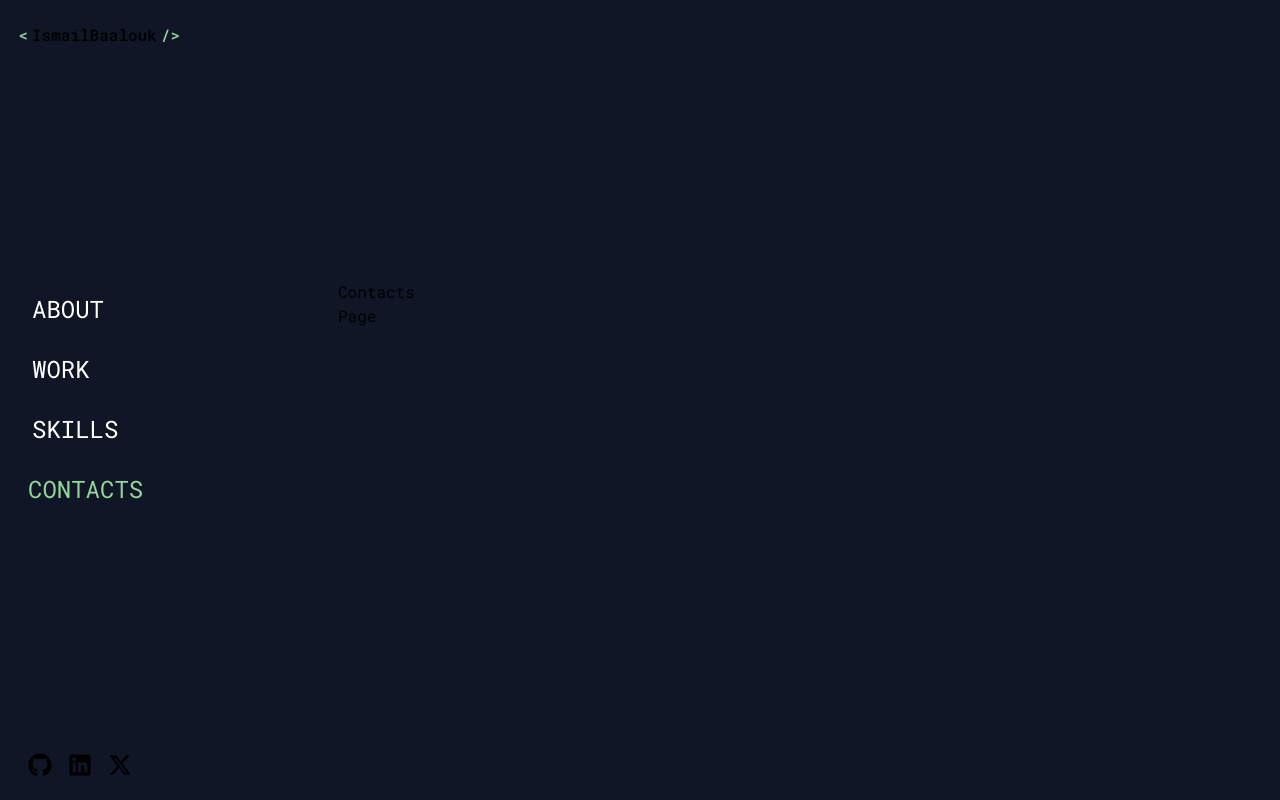
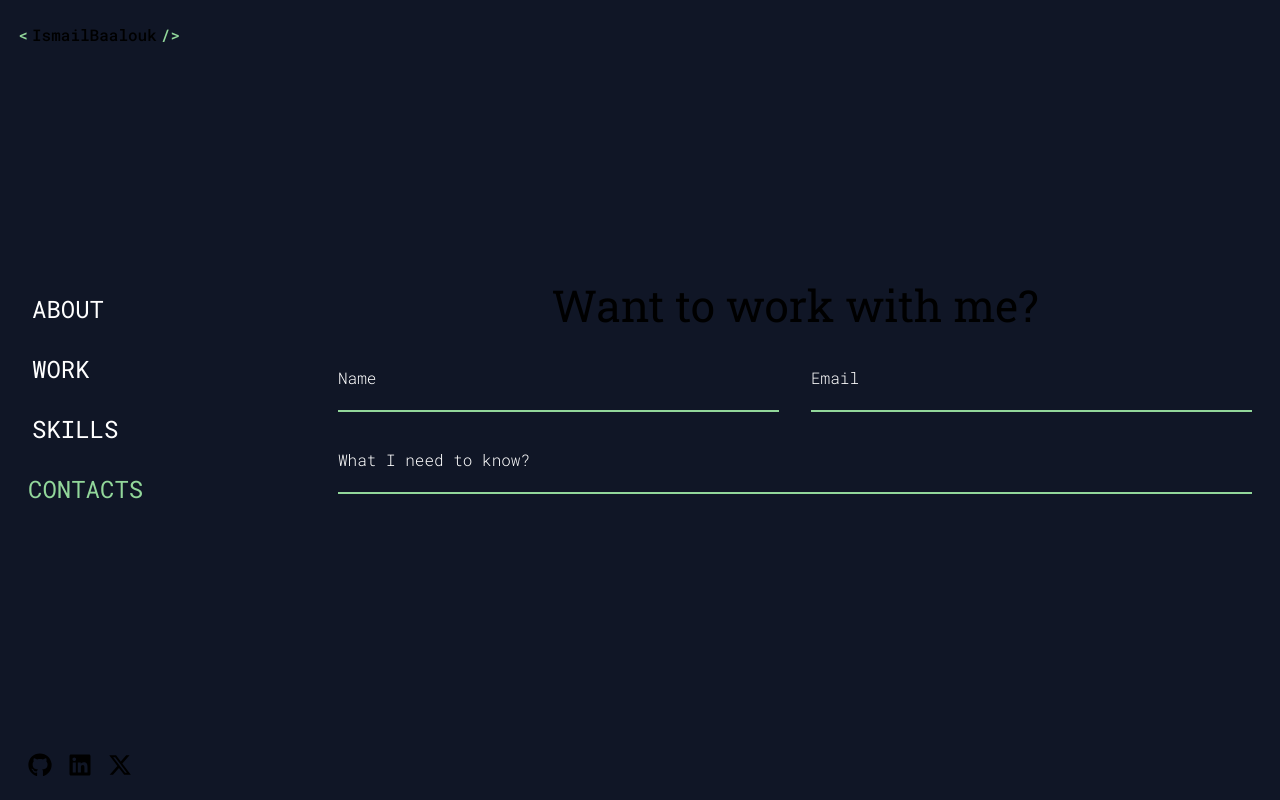
Before and after one commit to Piipas/portfolio, a Next.js app: page /contacts in a window 1280 px wide. Built offline with nearby package versions, Linux system fonts and the light colour scheme.

Commit message:
feat: contact form ui

```diff
--- a/src/app/contacts/page.tsx
+++ b/src/app/contacts/page.tsx
@@ -1,7 +1,36 @@
+import Input from "@/components/atoms/input";
+import Title from "@/components/atoms/title";
 import React from "react";
 
 function page() {
-  return <div>Contacts Page</div>;
+  return (
+    <div className="col-span-9">
+      <div className="text-center">
+        <Title>Want to work with me?</Title>
+        <div className="grid grid-cols-2 gap-8">
+          <div className="col-span-1">
+            <Input
+              type="text"
+              placeholder="Name"
+              required
+              requiredMessage="Name is required field"
+            />
+          </div>
+          <div className="col-span-1">
+            <Input
+              type="text"
+              placeholder="Email"
+              required
+              requiredMessage="Email is required field"
+            />
+          </div>
+          <div className="col-span-2">
+            <Input type="text" placeholder="What I need to know?" />
+          </div>
+        </div>
+      </div>
+    </div>
+  );
 }
 
 export default page;
--- /dev/null
+++ b/src/components/atoms/input.tsx
@@ -0,0 +1,62 @@
+"use client";
+
+import classNames from "classnames";
+import { Montserrat } from "next/font/google";
+import React, { HTMLInputTypeAttribute, useState } from "react";
+
+const montserrat = Montserrat({ subsets: ["latin"] });
+
+type Props = {
+  type?: HTMLInputTypeAttribute;
+  placeholder: string;
+  required?: boolean;
+  requiredMessage?: string;
+};
+
+const Input = ({ type, placeholder, required, requiredMessage }: Props) => {
+  const [isFocused, setIsFocused] = useState(false);
+  const [showError, setShowError] = useState(false);
+
+  const handleBlur = (event: any) => {
+    if (required && !event?.target?.value.length) {
+      setShowError(true);
+    }
+    console.log(event.target);
+    setIsFocused(false);
+  };
+
+  return (
+    <div className="w-full relative">
+      <div
+        className={classNames(
+          "absolute left-0 transition-all ease-out duration-200 font-light",
+          isFocused ? "-top-4" : "top-1",
+          showError ? "text-error" : "text-white"
+        )}
+      >
+        {placeholder}
+      </div>
+      <input
+        className={classNames(
+          "w-full bg-transparent border-b-2 text-white outline-none py-3",
+          showError ? "border-error" : "border-primary"
+        )}
+        type={type}
+        onFocus={() => setIsFocused(true)}
+        onBlur={handleBlur}
+      />
+      {showError && (
+        <div
+          className={classNames(
+            montserrat.className,
+            "text-error text-left text-[13px] font-light"
+          )}
+        >
+          {requiredMessage}
+        </div>
+      )}
+    </div>
+  );
+};
+
+export default Input;
--- a/src/components/atoms/title.tsx
+++ b/src/components/atoms/title.tsx
@@ -8,7 +8,7 @@ function Title({ children }: { children: React.ReactNode }) {
   return (
     <h2
       className={classNames(
-        "w-full text-[44px] leading-title mb-8 capitalize",
+        "w-full text-[44px] leading-title mb-8",
         roboto_slab.className
       )}
     >
--- a/tailwind.config.ts
+++ b/tailwind.config.ts
@@ -18,6 +18,7 @@ const config: Config = {
         secondary: "#101626",
         danger: "#f44a55",
         text: "#ffffff4d",
+        error: "#f44a55",
       },
       lineHeight: {
         sidebar: "1.16",
```
